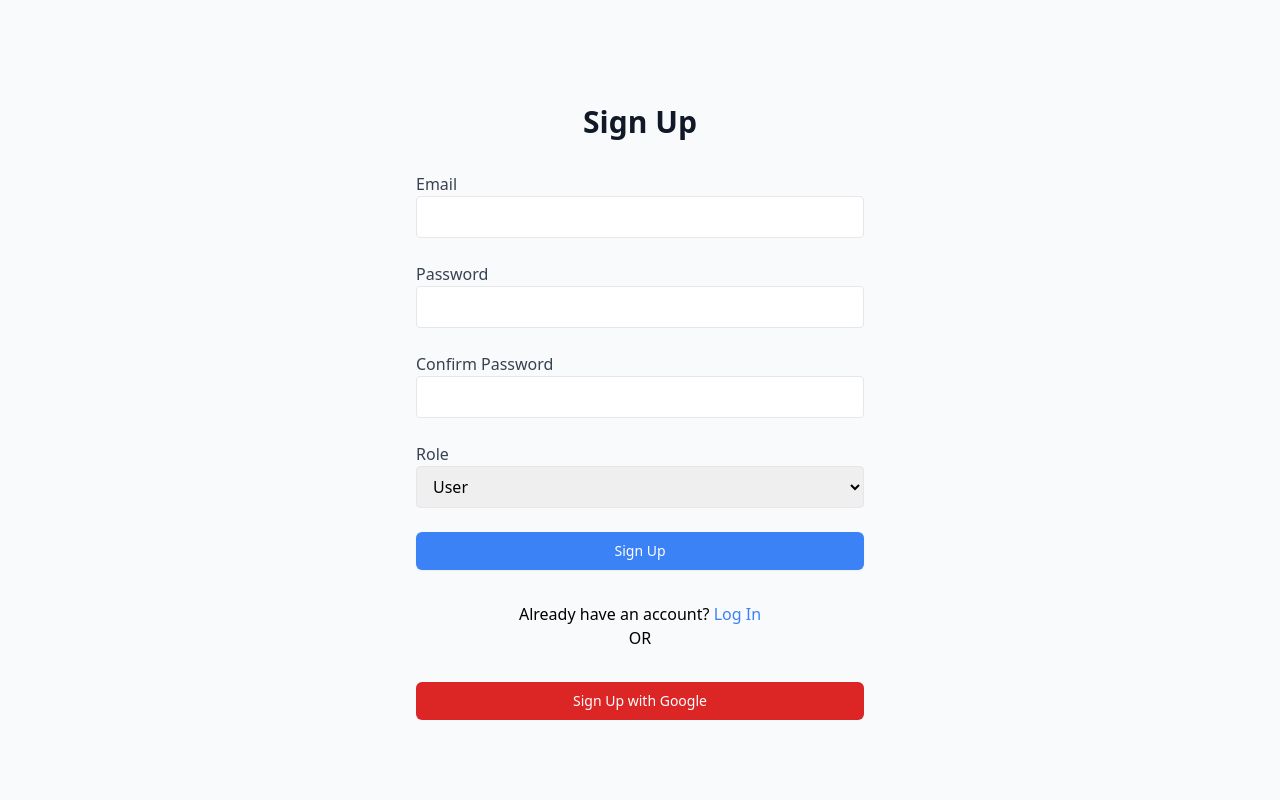
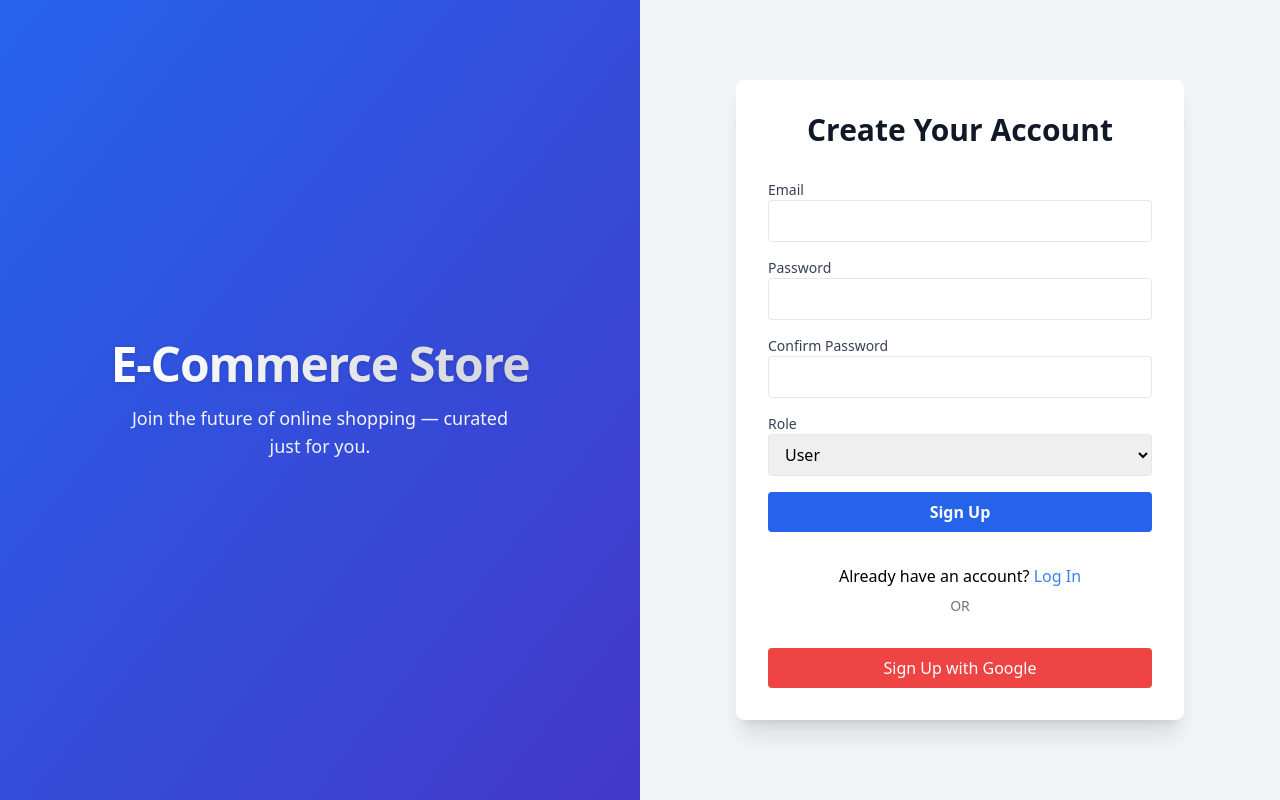
Before and after one commit to neski321/E-Commerce, a React (Create React App) app in the folder e-commerce/: page /signup in a window 1280 px wide. Built offline with nearby package versions, Linux system fonts and the light colour scheme; no server answers.

Commit message:
updates to login page

```diff
--- a/e-commerce/src/pages/Login.js
+++ b/e-commerce/src/pages/Login.js
@@ -24,14 +24,12 @@ function Login() {
       await login(emailRef.current.value, passwordRef.current.value);
       navigate('/');
     } catch (error) {
-      console.log(error.code);
-      // Handle errors
       switch (error.code) {
         case AuthErrorCodes.INVALID_LOGIN_CREDENTIALS:
-          setError('The password and email address do not match please try again or Create an account.');
+          setError('The password and email address do not match. Please try again or create an account.');
           break;
         default:
-          setError('Failed to Log in');
+          setError('Failed to log in');
           break;
       }
     }
@@ -53,33 +51,48 @@ function Login() {
   }
 
   return (
-    <div className="min-h-screen flex items-center justify-center bg-gray-50 py-12 px-4 sm:px-6 lg:px-8">
-        <div className="max-w-md w-full space-y-8">
-            <h2 className="mt-6 text-center text-3xl font-extrabold text-gray-900">Log In</h2>
+    <div className="min-h-screen grid grid-cols-1 md:grid-cols-2 bg-gray-100">
+      {/* Branding section */}
+      <div className="flex flex-col items-center justify-center bg-gradient-to-br from-blue-600 to-indigo-700 text-white p-10">
+        <h1 className="text-5xl font-extrabold tracking-tight mb-4 drop-shadow-lg">
+          <span className="bg-clip-text text-transparent bg-gradient-to-r from-white to-gray-200">E-commerce Store</span>
+        </h1>
+        <p className="text-lg text-gray-100 mt-2 font-medium text-center max-w-sm">
+          Welcome back to your favorite online store — fast, stylish, and made for you.
+        </p>
+      </div>
+
+      {/* Login form section */}
+      <div className="flex items-center justify-center p-10">
+        <div className="max-w-md w-full space-y-8 bg-white p-8 rounded-lg shadow-xl">
+          <h2 className="text-center text-3xl font-extrabold text-gray-900">Log In to Your Account</h2>
           {error && <p className="mt-2 text-center text-sm text-red-600">{error}</p>}
-            <form className="mt-8 space-y-6" onSubmit={handleSubmit}>
-                    <div className="mb-4">
-                    <label htmlFor="email" className="block text-gray-700">Email</label>
+          <form className="space-y-6" onSubmit={handleSubmit}>
+            <div>
+              <label htmlFor="email" className="block text-sm font-medium text-gray-700">Email</label>
               <input type="email" id="email" ref={emailRef} required className="w-full px-3 py-2 border rounded" />
             </div>
-                    <div className="mb-4">
-                    <label htmlFor="password" className="block text-gray-700">Password</label>
+            <div>
+              <label htmlFor="password" className="block text-sm font-medium text-gray-700">Password</label>
               <input type="password" id="password" ref={passwordRef} required className="w-full px-3 py-2 border rounded" />
             </div>
-                <button type="submit" disabled={loading} className="w-full flex justify-center py-2 px-4 border border-transparent rounded-md shadow-sm text-sm font-medium text-white bg-blue-500 hover:bg-blue-600 focus:outline-none focus:ring-2 focus:ring-offset-2 focus:ring-blue-500">
+            <button
+              type="submit"
+              disabled={loading}
+              className="w-full bg-blue-600 hover:bg-blue-700 text-white font-bold py-2 px-4 rounded transition"
+            >
               Log In
             </button>
           </form>
-            <div className="text-center">
-                Need an account? <Link to="/signup" className="text-blue-500 hover:underline">Sign Up</Link>
-                <p>OR</p>
+          <div className="text-center mt-4">
+            <p>Need an account? <Link to="/signup" className="text-blue-500 hover:underline">Sign Up</Link></p>
+            <p className="mt-2 text-sm text-gray-500">OR</p>
           </div>
-            <div>
           <button
             type="button"
             onClick={handleGoogleSignIn}
             disabled={loading}
-            className="group relative w-full flex justify-center py-2 px-4 border border-transparent text-sm font-medium rounded-md text-white bg-red-600 hover:bg-red-700 focus:outline-none focus:ring-2 focus:ring-offset-2 focus:ring-red-500"
+            className="w-full bg-red-500 hover:bg-red-600 text-white py-2 px-4 rounded transition mt-2"
           >
             Log in with Google
           </button>
--- a/e-commerce/src/pages/Signup.js
+++ b/e-commerce/src/pages/Signup.js
@@ -1,25 +1,22 @@
 import React, { useRef, useState } from 'react';
 import { useAuth } from '../contexts/AuthContext';
 import { Link, useNavigate, Navigate } from 'react-router-dom';
-import { AuthErrorCodes } from 'firebase/auth'; // Import Firebase Auth error codes
+import { AuthErrorCodes } from 'firebase/auth';
 
 function Signup() {
   const emailRef = useRef();
   const passwordRef = useRef();
   const passwordConfirmRef = useRef();
-  const roleRef = useRef(); // Add a reference for role selection
+  const roleRef = useRef();
   const { currentUser, signup, googleSignIn } = useAuth();
   const [error, setError] = useState('');
   const [loading, setLoading] = useState(false);
   const navigate = useNavigate();
 
-  if (currentUser) {
-    return <Navigate to="/" />;
-  }
+  if (currentUser) return <Navigate to="/" />;
 
   async function handleSubmit(e) {
     e.preventDefault();
-
     if (passwordRef.current.value !== passwordConfirmRef.current.value) {
       return setError('Passwords do not match');
     }
@@ -27,7 +24,7 @@ function Signup() {
     try {
       setError('');
       setLoading(true);
-      await signup(emailRef.current.value, passwordRef.current.value, roleRef.current.value); // Pass the role
+      await signup(emailRef.current.value, passwordRef.current.value, roleRef.current.value);
       navigate('/');
     } catch (error) {
       switch (error.code) {
@@ -35,11 +32,10 @@ function Signup() {
           setError('Email address is already in use');
           break;
         case AuthErrorCodes.WEAK_PASSWORD:
-          setError('Password should be at least 6 characters long');
+          setError('Password should be at least 6 characters');
           break;
         default:
           setError('Failed to create an account');
-          break;
       }
     }
 
@@ -55,51 +51,63 @@ function Signup() {
     } catch {
       setError('Failed to sign up with Google');
     }
-
     setLoading(false);
   }
 
   return (
-    <div className="min-h-screen flex items-center justify-center bg-gray-50 py-12 px-4 sm:px-6 lg:px-8">
-        <div className="max-w-md w-full space-y-8">
+    <div className="min-h-screen grid grid-cols-1 md:grid-cols-2 bg-gray-100">
+      {/* Branding Side */}
+      <div className="flex flex-col items-center justify-center bg-gradient-to-br from-blue-600 to-indigo-700 text-white p-10">
+        <h1 className="text-5xl font-extrabold tracking-tight drop-shadow mb-4">
+          <span className="bg-clip-text text-transparent bg-gradient-to-r from-white to-gray-300">E-Commerce Store</span>
+        </h1>
+        <p className="text-lg text-gray-100 font-medium text-center max-w-sm">
+          Join the future of online shopping — curated just for you.
+        </p>
+      </div>
+
+      {/* Signup Form */}
+      <div className="flex items-center justify-center p-10">
+        <div className="max-w-md w-full space-y-8 bg-white p-8 rounded-lg shadow-xl">
+          <h2 className="text-center text-3xl font-extrabold text-gray-900">Create Your Account</h2>
+          {error && <p className="text-center text-sm text-red-600">{error}</p>}
+          <form className="space-y-4" onSubmit={handleSubmit}>
             <div>
-            <h2 className="mt-6 text-center text-3xl font-extrabold text-gray-900">Sign Up</h2>
-            {error && <p className="mt-2 text-center text-sm text-red-600">{error}</p>}
-        </div>
-        <form className="mt-8 space-y-6" onSubmit={handleSubmit}>
-            <div className="mb-4">
-            <label htmlFor="email" className="block text-gray-700">Email</label>
+              <label htmlFor="email" className="block text-sm font-medium text-gray-700">Email</label>
               <input type="email" id="email" ref={emailRef} required className="w-full px-3 py-2 border rounded" />
             </div>
-            <div className="mb-4">
-            <label htmlFor="password" className="block text-gray-700">Password</label>
+            <div>
+              <label htmlFor="password" className="block text-sm font-medium text-gray-700">Password</label>
               <input type="password" id="password" ref={passwordRef} required className="w-full px-3 py-2 border rounded" />
             </div>
-            <div className="mb-4">
-            <label htmlFor="password-confirm" className="block text-gray-700">Confirm Password</label>
+            <div>
+              <label htmlFor="password-confirm" className="block text-sm font-medium text-gray-700">Confirm Password</label>
               <input type="password" id="password-confirm" ref={passwordConfirmRef} required className="w-full px-3 py-2 border rounded" />
             </div>
-            <div className="mb-4">
-            <label htmlFor="role" className="block text-gray-700">Role</label>
+            <div>
+              <label htmlFor="role" className="block text-sm font-medium text-gray-700">Role</label>
               <select id="role" ref={roleRef} className="w-full px-3 py-2 border rounded">
                 <option value="user">User</option>
                 <option value="admin">Admin</option>
               </select>
             </div>
-            <button type="submit" disabled={loading} className="w-full flex justify-center py-2 px-4 border border-transparent rounded-md shadow-sm text-sm font-medium text-white bg-blue-500 hover:bg-blue-600 focus:outline-none focus:ring-2 focus:ring-offset-2 focus:ring-blue-500">
+            <button
+              type="submit"
+              disabled={loading}
+              className="w-full bg-blue-600 hover:bg-blue-700 text-white py-2 px-4 rounded font-semibold"
+            >
               Sign Up
             </button>
           </form>
-        <div className="text-center">
+          <div className="text-center mt-4">
             Already have an account? <Link to="/login" className="text-blue-500 hover:underline">Log In</Link>
-            <p>OR</p>
+            <p className="text-sm text-gray-500 mt-2">OR</p>
           </div>
-        <div>
           <button
             type="button"
             onClick={handleGoogleSignIn}
             disabled={loading}
-            className="group relative w-full flex justify-center py-2 px-4 border border-transparent text-sm font-medium rounded-md text-white bg-red-600 hover:bg-red-700 focus:outline-none focus:ring-2 focus:ring-offset-2 focus:ring-red-500"
+            className="w-full bg-red-500 hover:bg-red-600 text-white py-2 px-4 rounded font-medium mt-2"
           >
             Sign Up with Google
           </button>
```
Lines whose indentation alone changed are shown as unchanged.
